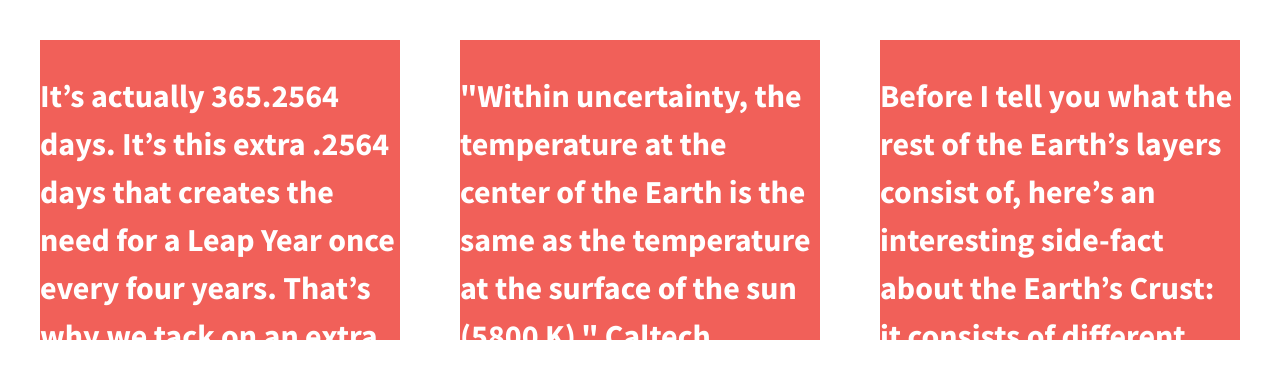
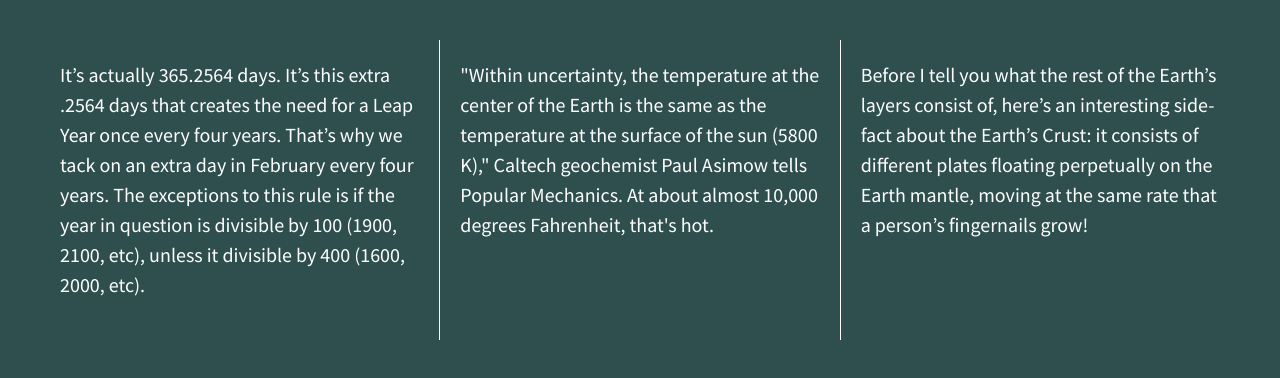
Before and after one commit to sasimapatterson/divs-flexbox-starter, a plain HTML site: page index.html in a window 1280 px wide. Drawn offline with nearby package versions, Linux system fonts and the light colour scheme.

Commit message:
Added padding, border and background color

```diff
--- a/css/main.css
+++ b/css/main.css
@@ -106,6 +106,9 @@ body {
   padding: 2em;
   font-size: 1.25em;
   height: 100%;
+  background-color: #2f4f4f;
+
+
 }
 
 .wrapper {
@@ -117,18 +120,25 @@ body {
 
 .div-1, .div-2, .div-3 {
   /*give the divs a width of 30%, add display:flex, set justify-content and align-items to center*/
-  width: 30%;
+  width: 32%;
   justify-content: center;
-  align--items: center;
+  align-items: center;
   color: #fff;
   line-height: 1.5em;
-  font-size: 1.6em;
-  background-color: #f16059;
+  font-size: 1em;
   height: 300px;
+  padding-left: 20px;
+  padding-right: 20px;
+  font-weight: 400;
 }
 
+.div-1 {
+    border-right: 1px solid;
+}
 
-
+.div-2 {
+    border-right: 1px solid;
+}
 
 /* ==========================================================================
    Helper classes
```
